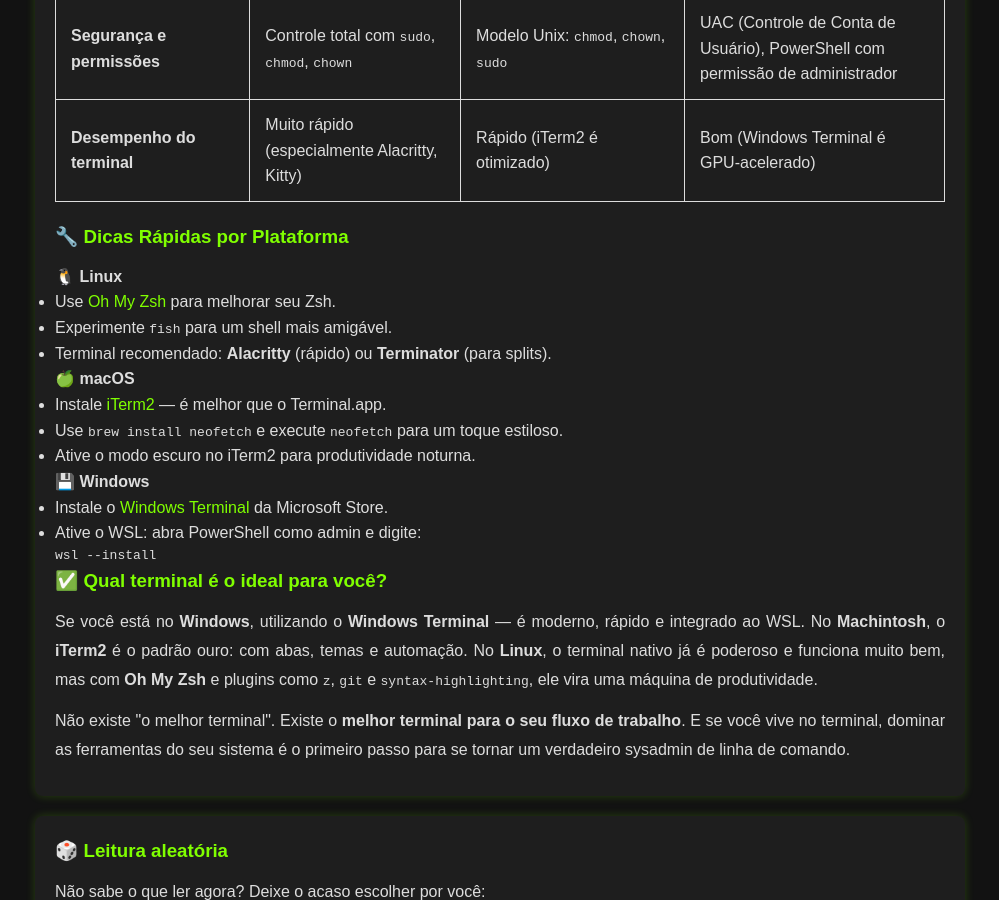
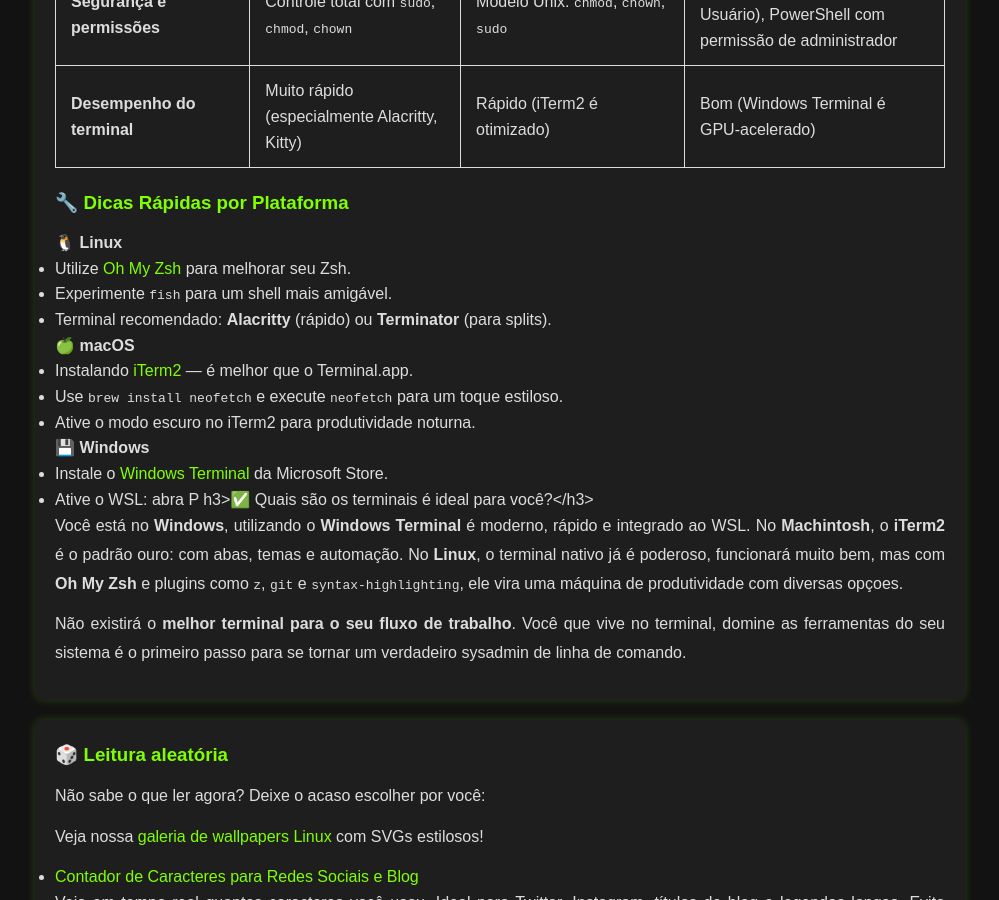
Before and after one commit to Piolinux/piolinux-site, a Jekyll site: the page built from _posts/2025-08-28-comparador-de-terminais-linux-macos-windows.md, in a window 1280 px wide and 900 px high, scrolled down 1935 px. Shown: the whole window, without its empty margins (140-1139 px from the left). Built offline with Jekyll 4.4.1, drawn with Linux system fonts in a browser that asks for light colours; some of the changed text lies outside the part shown.

Commit message:
Update 2025-08-28-comparador-de-terminais-linux-macos-windows.md

```diff
--- a/_posts/2025-08-28-comparador-de-terminais-linux-macos-windows.md
+++ b/_posts/2025-08-28-comparador-de-terminais-linux-macos-windows.md
@@ -138,14 +138,14 @@ permalink: /comparativo-terminais/
 
 <h4>🐧 Linux</h4>
 <ul>
-  <li>Use <a href="https://ohmyz.sh">Oh My Zsh</a> para melhorar seu Zsh.</li>
+  <li>Utilize <a href="https://ohmyz.sh">Oh My Zsh</a> para melhorar seu Zsh.</li>
   <li>Experimente <code>fish</code> para um shell mais amigável.</li>
   <li>Terminal recomendado: <strong>Alacritty</strong> (rápido) ou <strong>Terminator</strong> (para splits).</li>
 </ul>
 
 <h4>🍏 macOS</h4>
 <ul>
-  <li>Instale <a href="https://iterm2.com">iTerm2</a> — é melhor que o Terminal.app.</li>
+  <li>Instalando <a href="https://iterm2.com">iTerm2</a> — é melhor que o Terminal.app.</li>
   <li>Use <code>brew install neofetch</code> e execute <code>neofetch</code> para um toque estiloso.</li>
   <li>Ative o modo escuro no iTerm2 para produtividade noturna.</li>
 </ul>
@@ -153,19 +153,13 @@ permalink: /comparativo-terminais/
 <h4>💾 Windows</h4>
 <ul>
   <li>Instale o <a href="https://aka.ms/terminal">Windows Terminal</a> da Microsoft Store.</li>
-  <li>Ative o WSL: abra PowerShell como admin e digite:
-    <pre><code>wsl --install</code></pre>
-  </li>
-</ul>
+  <li>Ative o WSL: abra P
 
+h3>✅ Quais são os terminais é ideal para você?</h3>
 
+<p>Você está no <strong>Windows</strong>, utilizando o <strong>Windows Terminal</strong> é moderno, rápido e integrado ao WSL.
+No <strong>Machintosh</strong>, o <strong>iTerm2</strong> é o padrão ouro: com abas, temas e automação.
+No <strong>Linux</strong>, o terminal nativo já é poderoso, funcionará muito bem, mas com <strong>Oh My Zsh</strong> e plugins como <code>z</code>, <code>git</code> e <code>syntax-highlighting</code>, ele vira uma máquina de produtividade com diversas opçoes.</p>
 
-
-<h3>✅ Qual terminal é o ideal para você?</h3>
-
-<p>Se você está no <strong>Windows</strong>, utilizando o <strong>Windows Terminal</strong> — é moderno, rápido e integrado ao WSL.
-No <strong>Machintosh</strong>, o <strong>iTerm2</strong> é o padrão ouro: com abas, temas e automação.
-No <strong>Linux</strong>, o terminal nativo já é poderoso e funciona muito bem, mas com <strong>Oh My Zsh</strong> e plugins como <code>z</code>, <code>git</code> e <code>syntax-highlighting</code>, ele vira uma máquina de produtividade.</p>
-
-<p>Não existe "o melhor terminal". Existe o <strong>melhor terminal para o seu fluxo de trabalho</strong>.
-E se você vive no terminal, dominar as ferramentas do seu sistema é o primeiro passo para se tornar um verdadeiro sysadmin de linha de comando.</p>
+<p>Não existirá o <strong>melhor terminal para o seu fluxo de trabalho</strong>.
+Você que vive no terminal, domine as ferramentas do seu sistema é o primeiro passo para se tornar um verdadeiro sysadmin de linha de comando.</p>
```
